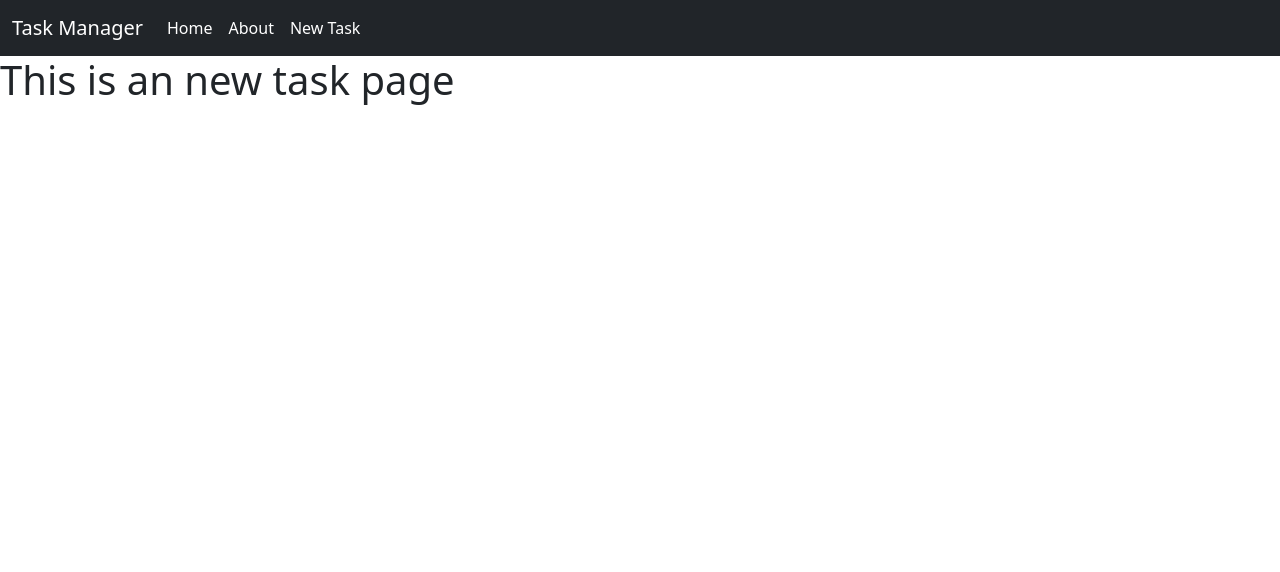
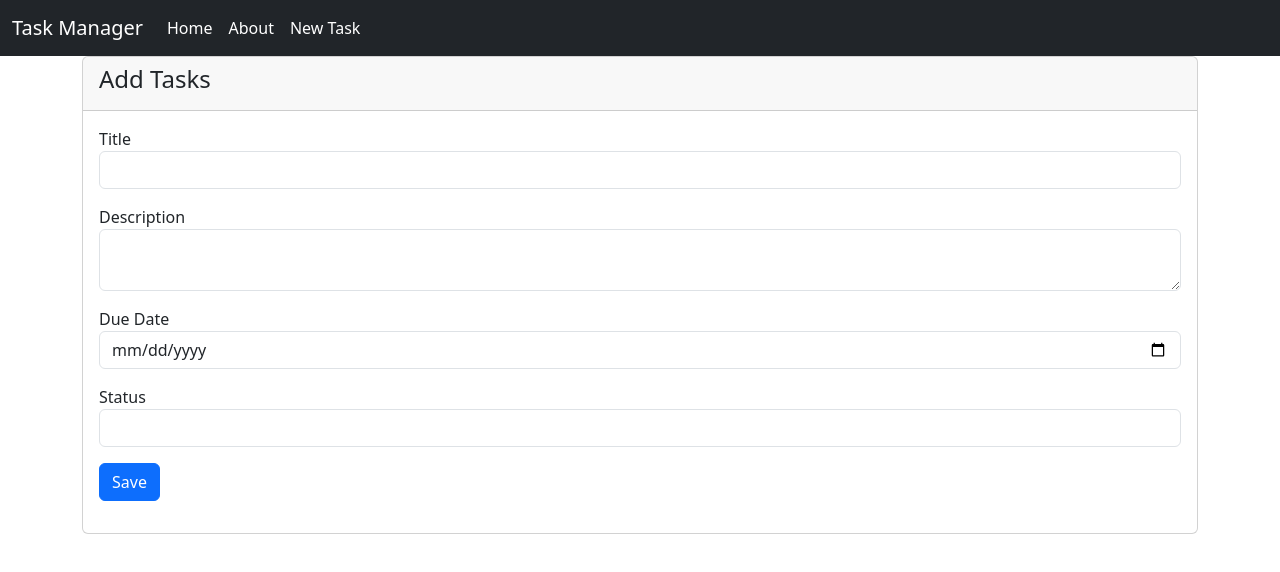
Before and after one commit to sk-roy/basic-task-manager--frontend, a Vue app: page /newtask in a window 1280 px wide. Shown: the top 572 px of the page. Built offline with nearby package versions, Linux system fonts and the light colour scheme.

Commit message:
Implement add new task

```diff
--- a/src/views/New Task/View.vue
+++ b/src/views/New Task/View.vue
@@ -1,5 +1,68 @@
 <template>
-  <div class="New Task">
-    <h1>This is an new task page</h1>
+
+  <div class="container" mt-5>
+    <div class="card">
+      <div class="card-header">
+        <h4>Add Tasks</h4>
+      </div>
+      <div class="card-body">
+        <div class="mb-3">
+          <label for="">Title</label>
+          <input type="text" v-model="model.task.title" class="form-control">
+        </div>
+        <div class="mb-3">
+          <label for="">Description</label>
+          <textarea v-model="model.task.description" class="form-control"></textarea>
+        </div>
+        <div class="mb-3">
+          <label for="">Due Date</label>
+          <input type="date"  v-model="model.task.due_date" value="{{ old('due_date', date('Y-m-d')) }}" class="form-control">
+        </div>
+        <div class="mb-3">
+          <label for="">Status</label>
+          <!-- <input type="text" class="form-control"> -->
+        <select  v-model="model.task.status" class="form-control">
+            <option value="0">Incomplete</option>
+            <option value="1">Completed</option>
+        </select>
+        </div>
+        <div class="mb-3">
+          <button type="button" @click="saveTask" class="btn btn-primary">Save</button>
+        </div>
+      </div>
+    </div>
   </div>
+
+
 </template>
+
+<script>
+import axios from 'axios';
+
+
+  export default {
+    name: 'taskCreate',
+    data() {
+      return {
+        model: {
+          task: {
+            title: '',
+            description: '',
+            due_date: '',
+            status: '',
+          }
+        }
+      }
+    },
+    methods: {
+      saveTask(){
+        axios.post('http://127.0.0.1:8000/api/tasks/create', this.model.task)
+        .then(res => {
+          console.log(res);
+          alert(res.data.message)
+        })
+      }
+    }
+  }
+
+</script>
```
Also changed, not shown: src/views/New Task/Create.vue (added).
